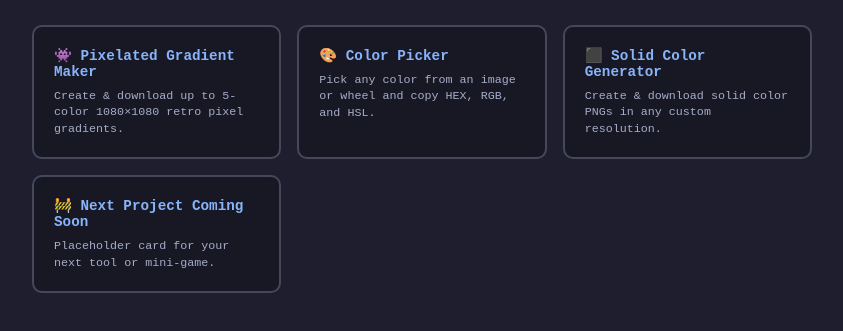
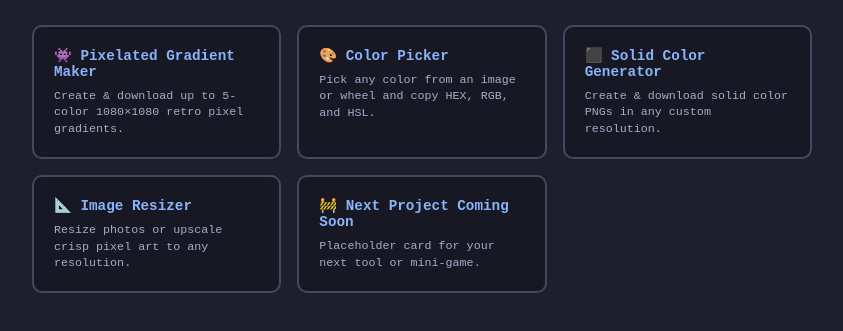
Before and after one commit to ElijahAmogsus/ElijahAmogsus.github.io, a plain HTML site: page index.html in a window 1280 px wide. Shown: the part 145-476 px from the top of the page, without its empty margins (218-1061 px from the left). Drawn offline with Linux system fonts and the light colour scheme.

Commit message:
Add Image Resizer card to index.html
Added a new card for the Image Resizer tool.

```diff
--- a/index.html
+++ b/index.html
@@ -91,7 +91,10 @@
       <h3>⬛ Solid Color Generator</h3>
       <span>Create & download solid color PNGs in any custom resolution.</span>
     </a>
-
+    <a class="card" href="/image-resizer/">
+      <h3>📐 Image Resizer</h3>
+      <span>Resize photos or upscale crisp pixel art to any resolution.</span>
+    </a>
     <a class="card" href="#">
       <h3>🚧 Next Project Coming Soon</h3>
       <span>Placeholder card for your next tool or mini-game.</span>
```
